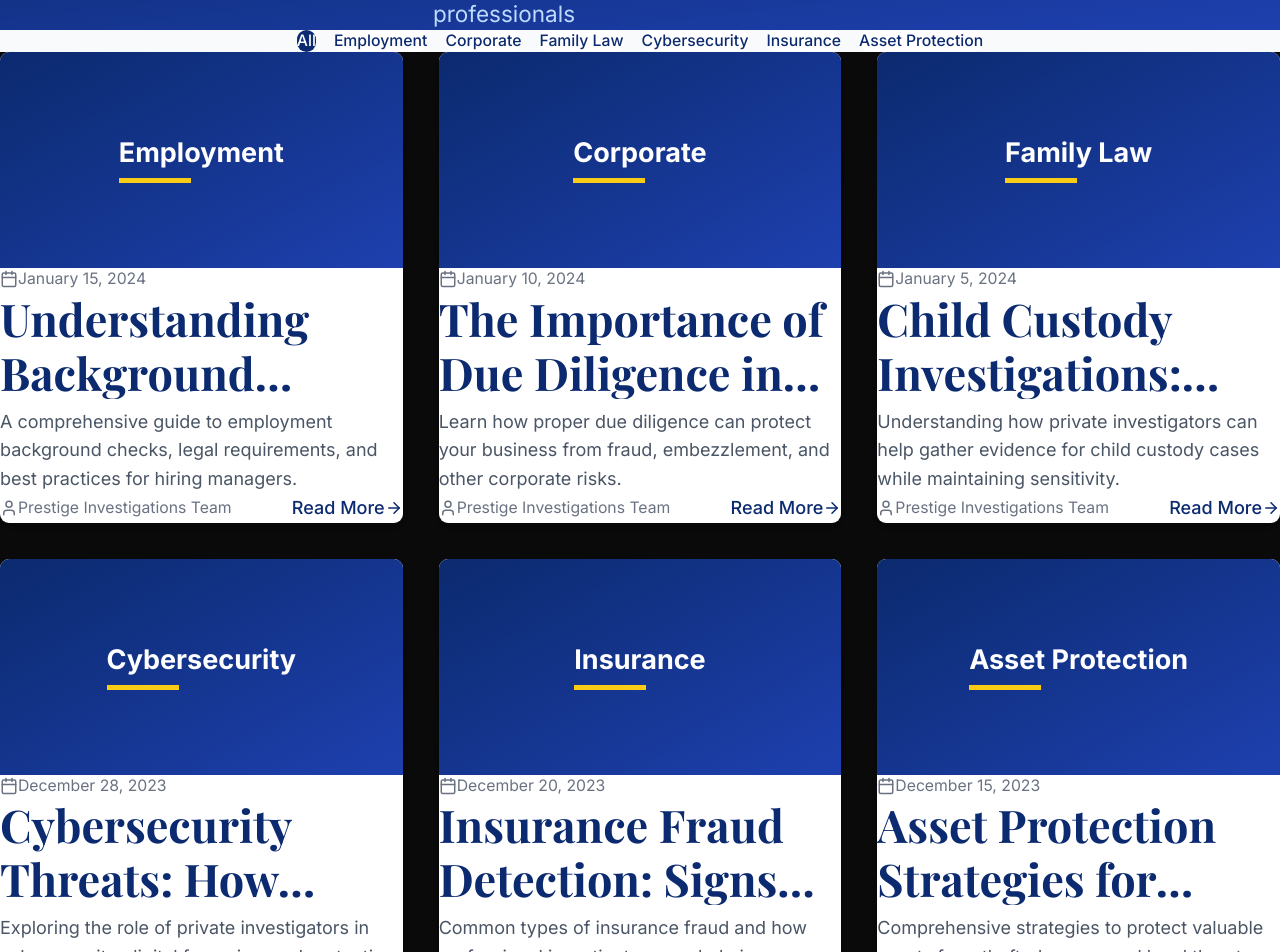
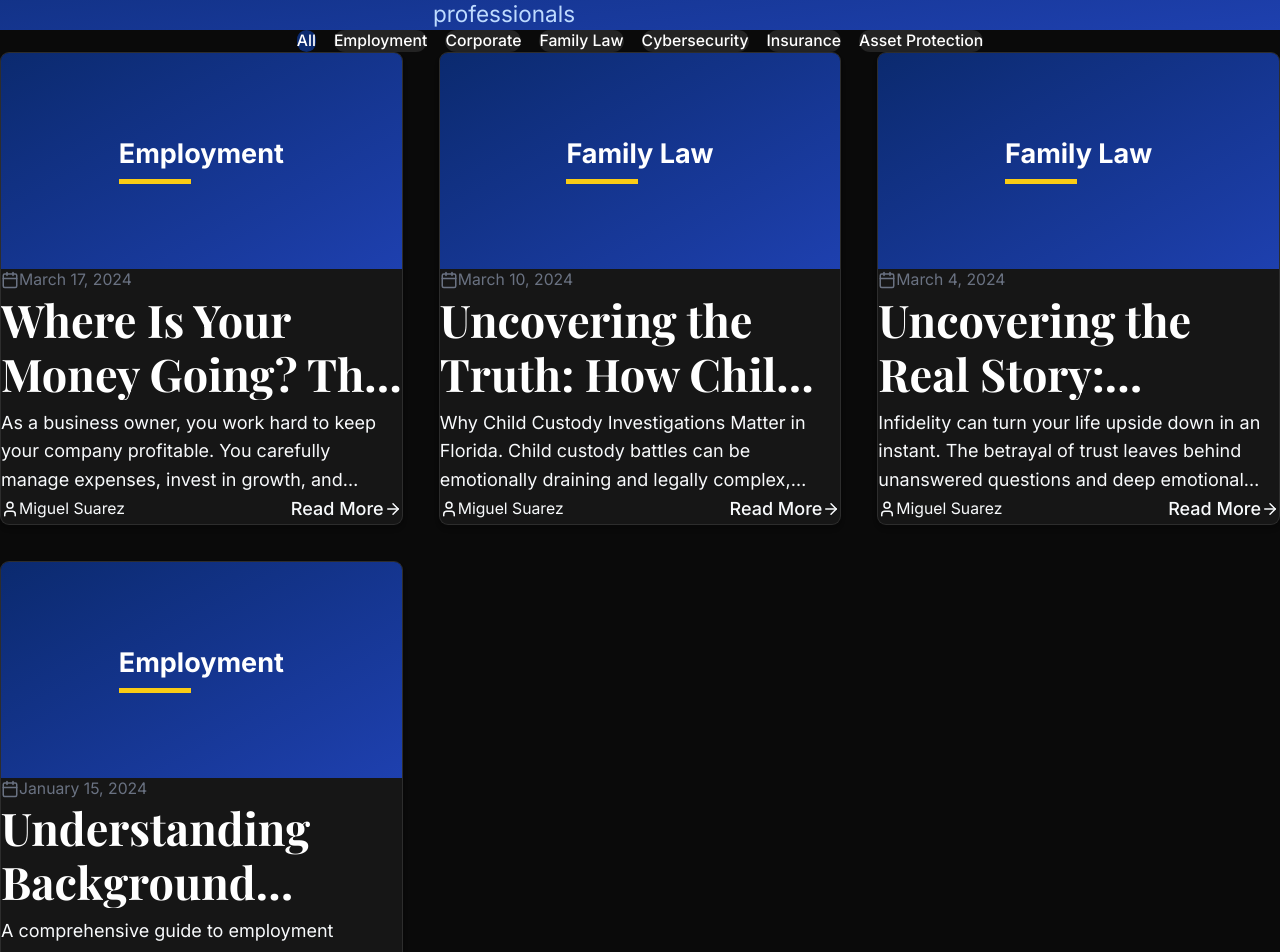
Before and after one commit to pachy0186-ai/prestige-investigations, a Next.js app: page /blog in a window 1280 px wide. Shown: the part 220-1172 px from the top of the page. Built offline with nearby package versions, Linux system fonts and the light colour scheme; a web font is replaced by a local one.

Commit message:
Replace fake blog posts with authentic Prestige Investigations content from original website

```diff
--- a/src/app/blog/page.tsx
+++ b/src/app/blog/page.tsx
@@ -5,52 +5,36 @@ import { Calendar, User, ArrowRight } from 'lucide-react';
 export default function Blog() {
   const blogPosts = [
     {
+      title: "Where Is Your Money Going? The Hidden Cost of Employee Theft",
+      excerpt: "As a business owner, you work hard to keep your company profitable. You carefully manage expenses, invest in growth, and expect your employees to contribute to your success. However, employee theft can silently drain your resources.",
+      date: "2024-03-17",
+      author: "Miguel Suarez",
+      category: "Employment",
+      slug: "hidden-cost-employee-theft"
+    },
+    {
+      title: "Uncovering the Truth: How Child Custody Investigations Can Strengthen Your Case",
+      excerpt: "Why Child Custody Investigations Matter in Florida. Child custody battles can be emotionally draining and legally complex, especially when the safety and well-being of your child are at stake.",
+      date: "2024-03-10",
+      author: "Miguel Suarez",
+      category: "Family Law",
+      slug: "child-custody-investigations-strengthen-case"
+    },
+    {
+      title: "Uncovering the Real Story: Investigating Infidelity and Unraveling the Truth",
+      excerpt: "Infidelity can turn your life upside down in an instant. The betrayal of trust leaves behind unanswered questions and deep emotional wounds that can be difficult to heal without knowing the complete truth.",
+      date: "2024-03-04",
+      author: "Miguel Suarez",
+      category: "Family Law",
+      slug: "investigating-infidelity-unraveling-truth"
+    },
+    {
       title: "Understanding Background Checks: What Employers Need to Know",
-      excerpt: "A comprehensive guide to employment background checks, legal requirements, and best practices for hiring managers.",
+      excerpt: "A comprehensive guide to employment background checks, legal requirements, and best practices for hiring managers in today&apos;s competitive business environment.",
       date: "2024-01-15",
       author: "Prestige Investigations Team",
       category: "Employment",
       slug: "understanding-background-checks-employers"
-    },
-    {
-      title: "The Importance of Due Diligence in Corporate Investigations",
-      excerpt: "Learn how proper due diligence can protect your business from fraud, embezzlement, and other corporate risks.",
-      date: "2024-01-10",
-      author: "Prestige Investigations Team",
-      category: "Corporate",
-      slug: "importance-due-diligence-corporate-investigations"
-    },
-    {
-      title: "Child Custody Investigations: Protecting Your Child's Best Interests",
-      excerpt: "Understanding how private investigators can help gather evidence for child custody cases while maintaining sensitivity.",
-      date: "2024-01-05",
-      author: "Prestige Investigations Team",
-      category: "Family Law",
-      slug: "child-custody-investigations-best-interests"
-    },
-    {
-      title: "Cybersecurity Threats: How Private Investigators Can Help",
-      excerpt: "Exploring the role of private investigators in cybersecurity, digital forensics, and protecting your digital assets.",
-      date: "2023-12-28",
-      author: "Prestige Investigations Team",
-      category: "Cybersecurity",
-      slug: "cybersecurity-threats-private-investigators"
-    },
-    {
-      title: "Insurance Fraud Detection: Signs and Investigation Techniques",
-      excerpt: "Common types of insurance fraud and how professional investigators can help insurance companies detect fraudulent claims.",
-      date: "2023-12-20",
-      author: "Prestige Investigations Team",
-      category: "Insurance",
-      slug: "insurance-fraud-detection-techniques"
-    },
-    {
-      title: "Asset Protection Strategies for High-Net-Worth Individuals",
-      excerpt: "Comprehensive strategies to protect valuable assets from theft, damage, and legal threats.",
-      date: "2023-12-15",
-      author: "Prestige Investigations Team",
-      category: "Asset Protection",
-      slug: "asset-protection-strategies-high-net-worth"
     }
   ];
 
@@ -74,7 +58,7 @@ export default function Blog() {
         </section>
 
         {/* Categories */}
-        <section className="py-8 bg-gray-50">
+        <section className="py-8 bg-prestige-black">
           <div className="container mx-auto px-4">
             <div className="flex flex-wrap justify-center gap-4">
               {categories.map((category) => (
@@ -83,7 +67,7 @@ export default function Blog() {
                   className={`px-4 py-2 rounded-full text-sm font-medium transition-colors ${
                     category === "All"
                       ? "bg-[#0b2a6f] text-white"
-                      : "bg-white text-[#0b2a6f] hover:bg-[#0b2a6f] hover:text-white"
+                      : "bg-white/10 text-white hover:bg-[#0b2a6f] hover:text-white"
                   }`}
                 >
                   {category}
@@ -94,12 +78,12 @@ export default function Blog() {
         </section>
 
         {/* Blog Posts */}
-        <section className="py-16">
+        <section className="py-16 bg-prestige-black">
           <div className="container mx-auto px-4">
             <div className="max-w-6xl mx-auto">
               <div className="grid grid-cols-1 md:grid-cols-2 lg:grid-cols-3 gap-8">
                 {blogPosts.map((post, index) => (
-                  <article key={index} className="bg-white rounded-lg shadow-md overflow-hidden hover:shadow-lg transition-shadow duration-300">
+                  <article key={index} className="bg-white/5 rounded-lg shadow-md overflow-hidden hover:shadow-lg transition-shadow duration-300 border border-white/10">
                     <div className="h-48 bg-gradient-to-br from-[#0b2a6f] to-[#1e40af] flex items-center justify-center">
                       <div className="text-center text-white">
                         <h3 className="text-lg font-semibold mb-2">{post.category}</h3>
@@ -115,18 +99,18 @@ export default function Blog() {
                           day: 'numeric'
                         })}</span>
                       </div>
-                      <h2 className="text-xl font-bold mb-3 text-[#0b2a6f] line-clamp-2">
+                      <h2 className="text-xl font-bold mb-3 text-white line-clamp-2">
                         {post.title}
                       </h2>
-                      <p className="text-gray-600 mb-4 line-clamp-3">
+                      <p className="text-brand-light mb-4 line-clamp-3">
                         {post.excerpt}
                       </p>
                       <div className="flex items-center justify-between">
-                        <div className="flex items-center text-sm text-gray-500">
+                        <div className="flex items-center text-sm text-brand-light">
                           <User className="w-4 h-4 mr-2" />
                           <span>{post.author}</span>
                         </div>
-                        <button className="text-[#0b2a6f] hover:text-[#facc15] font-medium flex items-center transition-colors">
+                        <button className="text-prestige-gold hover:text-white font-medium flex items-center transition-colors">
                           Read More
                           <ArrowRight className="w-4 h-4 ml-1" />
                         </button>
@@ -163,11 +147,11 @@ export default function Blog() {
         </section>
 
         {/* Coming Soon Notice */}
-        <section className="py-12 bg-gray-50">
+        <section className="py-12 bg-prestige-black">
           <div className="container mx-auto px-4 text-center">
             <div className="max-w-2xl mx-auto">
-              <h3 className="text-2xl font-bold mb-4 text-[#0b2a6f]">More Content Coming Soon</h3>
-              <p className="text-gray-700 mb-6">
+              <h3 className="text-2xl font-bold mb-4 text-white">More Content Coming Soon</h3>
+              <p className="text-brand-light mb-6">
                 We&apos;re working on bringing you more valuable insights and resources.
                 Check back regularly for new articles and updates from our investigative experts.
               </p>
@@ -175,7 +159,7 @@ export default function Blog() {
                 <a href="/contact" className="btn-primary">
                   Contact Us for Consultation
                 </a>
-                <a href="/services" className="bg-white text-[#0b2a6f] border-2 border-[#0b2a6f] hover:bg-[#0b2a6f] hover:text-white px-6 py-3 rounded-lg font-semibold transition-all duration-200">
+                <a href="/services" className="bg-white/10 text-white border-2 border-prestige-gold hover:bg-prestige-gold hover:text-prestige-black px-6 py-3 rounded-lg font-semibold transition-all duration-200">
                   View Our Services
                 </a>
               </div>
```
